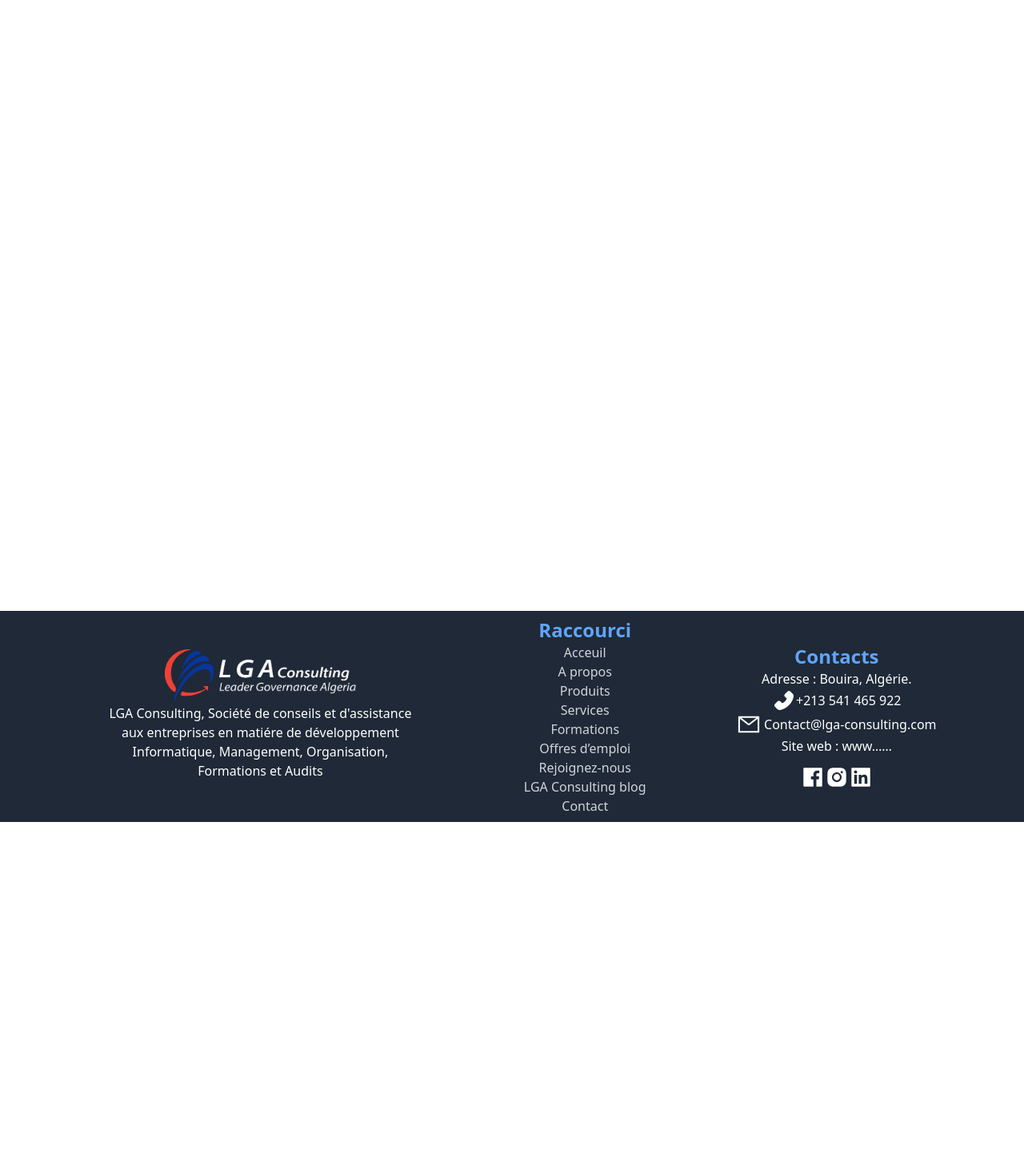
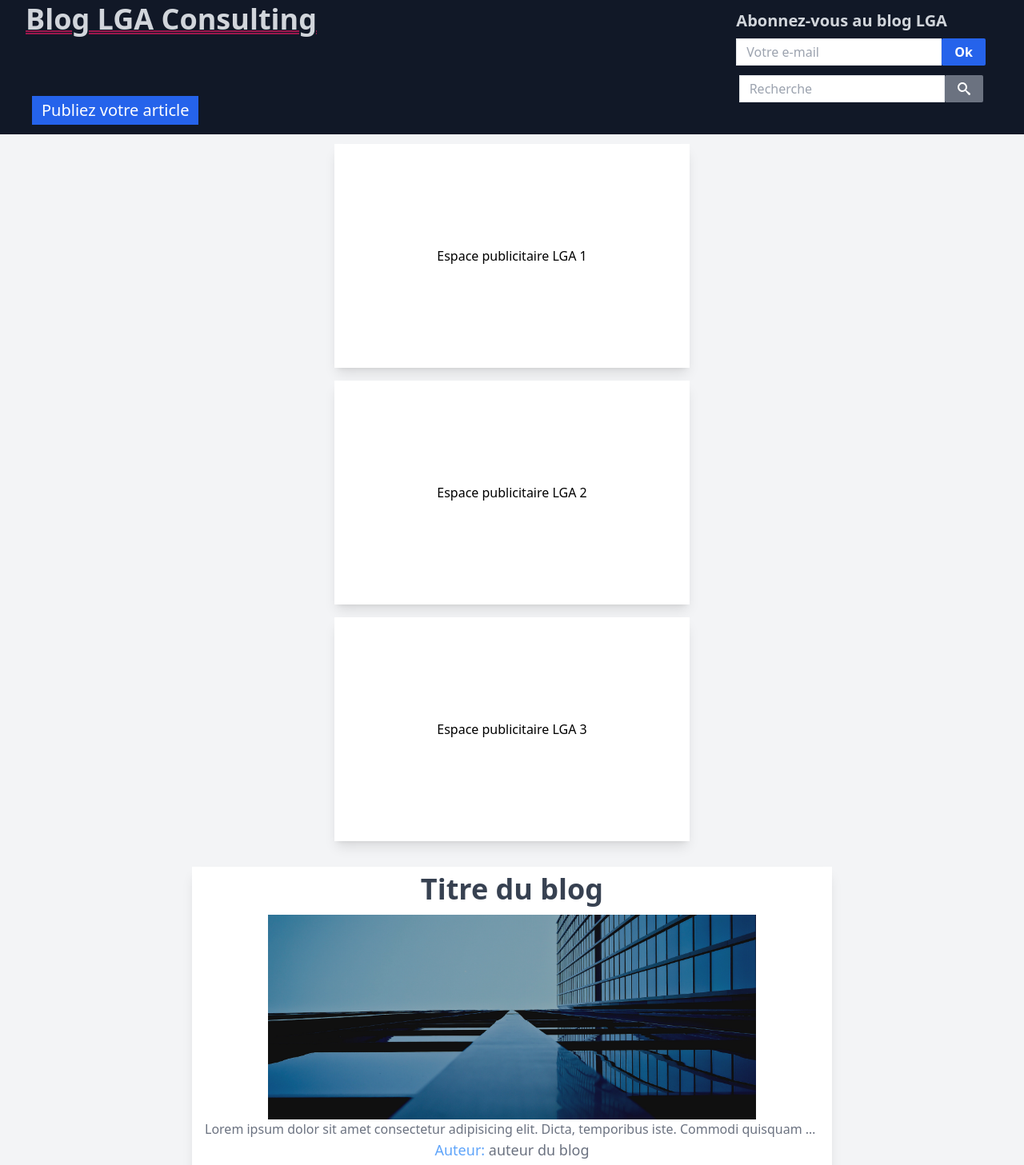
Before and after one commit to comptyadel96/lga-frontend, a React (Create React App) app: page /LgaConsulting in a window 1280 px wide. Shown: the part 140-1597 px from the top of the page at 80% size. Before the commit the page ends 1168 px from the top, so only its background shows below. Built offline with nearby package versions, Linux system fonts and the light colour scheme.

Commit message:
add lga blog v1

```diff
--- /dev/null
+++ b/src/components/BlogCard.js
@@ -0,0 +1,34 @@
+import React from "react"
+
+function BlogCard({
+  title = "Titre du blog",
+  auteur = "auteur du blog",
+  description,
+  imageUrl = "/images/contact.png",
+  date = "01/02/2022",
+}) {
+  return (
+    <div className="flex flex-col items-center bg-white md:px-4 md:py-2 px-2 py-1 relative shadow-lg ">
+      <h1 className="md:text-4xl text-2xl font-semibold text-gray-700">
+        {title}
+      </h1>
+
+      <img alt={title} src={imageUrl} className="md:max-h-64 md:mt-3 object-cover" />
+      <h1 className="md:max-w-3xl max-w-xs truncate text-gray-500">
+        {/* {description} */}
+        Lorem ipsum dolor sit amet consectetur adipisicing elit. Dicta,
+        temporibus iste. Commodi quisquam neque vitae deleniti earum et officiis
+        eius rem, rerum blanditiis itaque dignissimos saepe modi atque incidunt
+        optio....
+      </h1>
+      <h1 className="text-blue-400 md:text-lg">
+        Auteur: <span className="text-gray-500">{auteur}</span>{" "}
+      </h1>
+      <p className="text-blue-400 md:text-lg">
+        Publier le <span className="text-gray-500">{date}</span>
+      </p>
+    </div>
+  )
+}
+
+export default BlogCard
--- a/src/components/DropDown.js
+++ b/src/components/DropDown.js
@@ -20,7 +20,7 @@ function DropDown() {
     <div className="flex items-center relative px-3 cursor-pointer" onClick={toggleDropdown}>
       {/* dropdown */}
       <div>
-        <p className="font-semibold text-red-700 hover:text-blue-700 ">
+        <p className="font-semibold text-blue-700 hover:text-red-700 ">
           {selected}
         </p>
         <div
--- a/src/components/Navbar.js
+++ b/src/components/Navbar.js
@@ -144,7 +144,7 @@ function Navbar() {
               setBurgerOpened(!burgerOpened)
             }}
           >
-            A Propos
+            À propos
           </NavLink>
           <div className="flex flex-col   pr-5  bg-white z-50">
             <div className=" flex items-center justify-between w-full">
@@ -419,7 +419,7 @@ function Navbar() {
             }
             to="/APropos"
           >
-            A propos
+            À propos
           </NavLink>
           <NavLink
             className={(navData) =>
--- a/src/pages/DeposerCv.js
+++ b/src/pages/DeposerCv.js
@@ -90,7 +90,7 @@ function DeposerCv() {
         </div>
       </div>
       {/* bouton */}
-      <button className="bg-green-300 text-white font-semibold cursor-pointer self-end mr-10 mb-8 px-2 py-1 rounded-lg hover:bg-green-400">
+      <button className="bg-green-400 text-white font-semibold cursor-pointer self-end mr-10 mb-8 px-2 py-1 rounded-lg hover:bg-green-500">
         Envoyer
       </button>
     </div>
--- a/src/pages/LgaConsultingBlog.js
+++ b/src/pages/LgaConsultingBlog.js
@@ -1,9 +1,61 @@
 import React from "react"
-
+import { ImSearch } from "react-icons/im"
+import BlogCard from "../components/BlogCard"
 function LgaConsultingBlog() {
   return (
-    <div className="h-screen w-full lg:mt-20">
-      <h1>LGA consulting blog</h1>
+    <div className="h-full w-full lg:mt-20 flex flex-col items-center bg-gray-100">
+      <div className="w-full flex flex-col md:flex-row flex-wrap  bg-gray-900 md:py-6 py-3 relative">
+        <h1 className="text-gray-300 md:text-center font-semibold block md:text-4xl text-2xl md:ml-8 lg:mt-4 ml-4 underline  decoration-2 decoration-double decoration-pink-800">
+          Blog LGA Consulting
+        </h1>
+        <div className="flex flex-col items-center md:ml-auto md:mr-12 mt-6 mb-4">
+          <h1 className="text-gray-300 md:font-semibold mb-2 block text-center md:text-xl text-lg md:mr-auto">
+            Abonnez-vous au blog LGA
+          </h1>
+          <div className="inline-flex mx-auto">
+            <input
+              type={"text"}
+              placeholder="Votre e-mail"
+              className="bg-white px-3 py-1 border "
+            />
+            <button className="md:px-4 md:py-1 px-2 py-1 rounded-sm bg-blue-600 hover:bg-blue-800 text-white font-semibold ">
+              Ok
+            </button>
+          </div>
+          <div className="inline-flex mx-auto mt-3">
+            <input
+              type={"text"}
+              placeholder="Recherche"
+              className="bg-white px-3 py-1 border focus:ring-2 focus:ring-gray-500 focus:outline-none"
+            />
+            <button className="md:px-4 md:py-1 px-2 py-1 rounded-sm bg-gray-500 hover:bg-gray-600 text-white font-semibold ">
+              <ImSearch />
+            </button>
+          </div>
+        </div>
+        <button className="md:absolute md:bottom-3 md:left-10 max-w-fit mx-auto  md:px-3 py-1 px-2 md:max-h-10  bg-blue-600 hover:bg-blue-800 text-white md:text-xl">
+          Publiez votre article
+        </button>
+      </div>
+      {/* form */}
+      <div className="flex flex-col md:flex-row items-center flex-wrap-reverse md:justify-evenly">
+        {/* blogs */}
+        <div className="flex flex-col items-center mx-5 md:self-end mt-4">
+          <BlogCard />
+        </div>
+        {/* espace pub */}
+        <div className="flex-flex-col items-center mt-3 md:mx-3 mx-auto md:w-full lg:w-auto">
+          <div className="block px-32 py-32 bg-white shadow-lg mb-4">
+            <h1>Espace publicitaire LGA 1</h1>
+          </div>
+          <div className="block px-32 py-32 bg-white shadow-lg mb-4">
+            <h1>Espace publicitaire LGA 2</h1>
+          </div>
+          <div className="block px-32 py-32 bg-white shadow-lg mb-4">
+            <h1>Espace publicitaire LGA 3</h1>
+          </div>
+        </div>
+      </div>
     </div>
   )
 }
```
